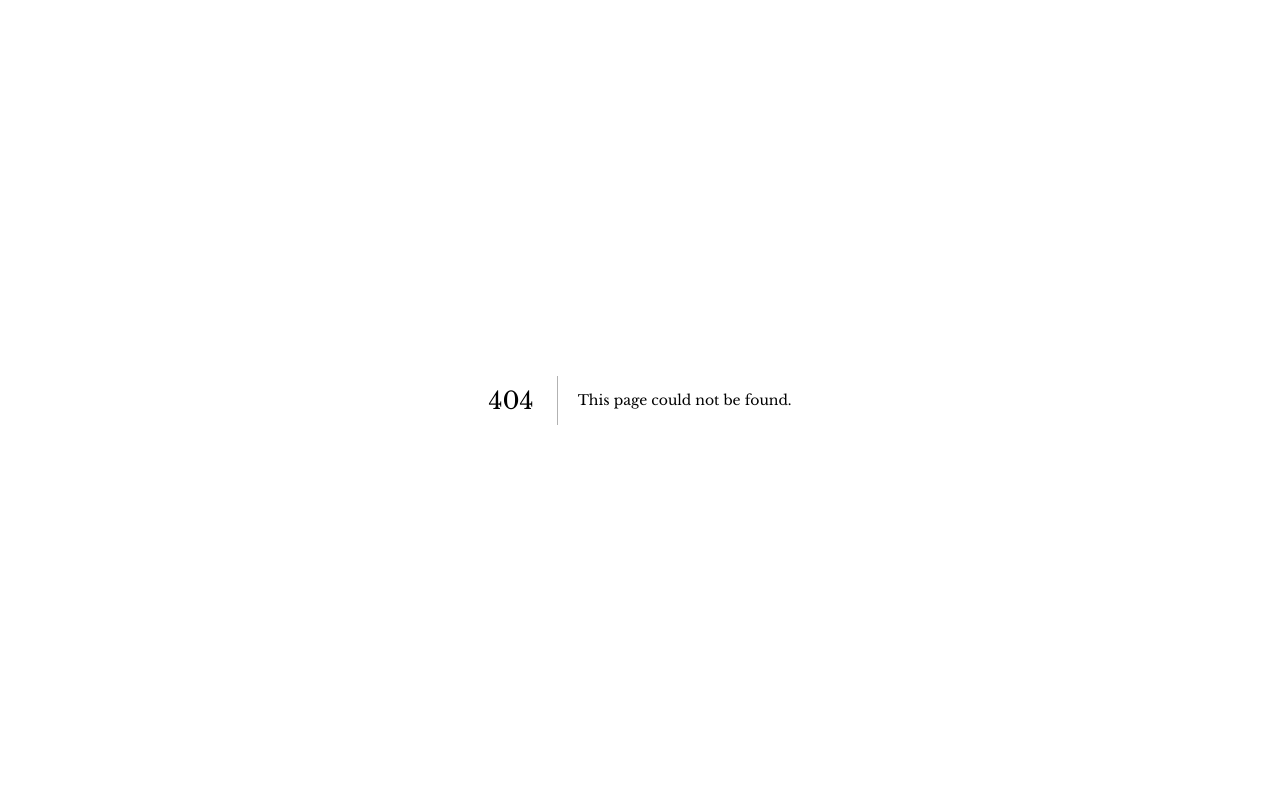
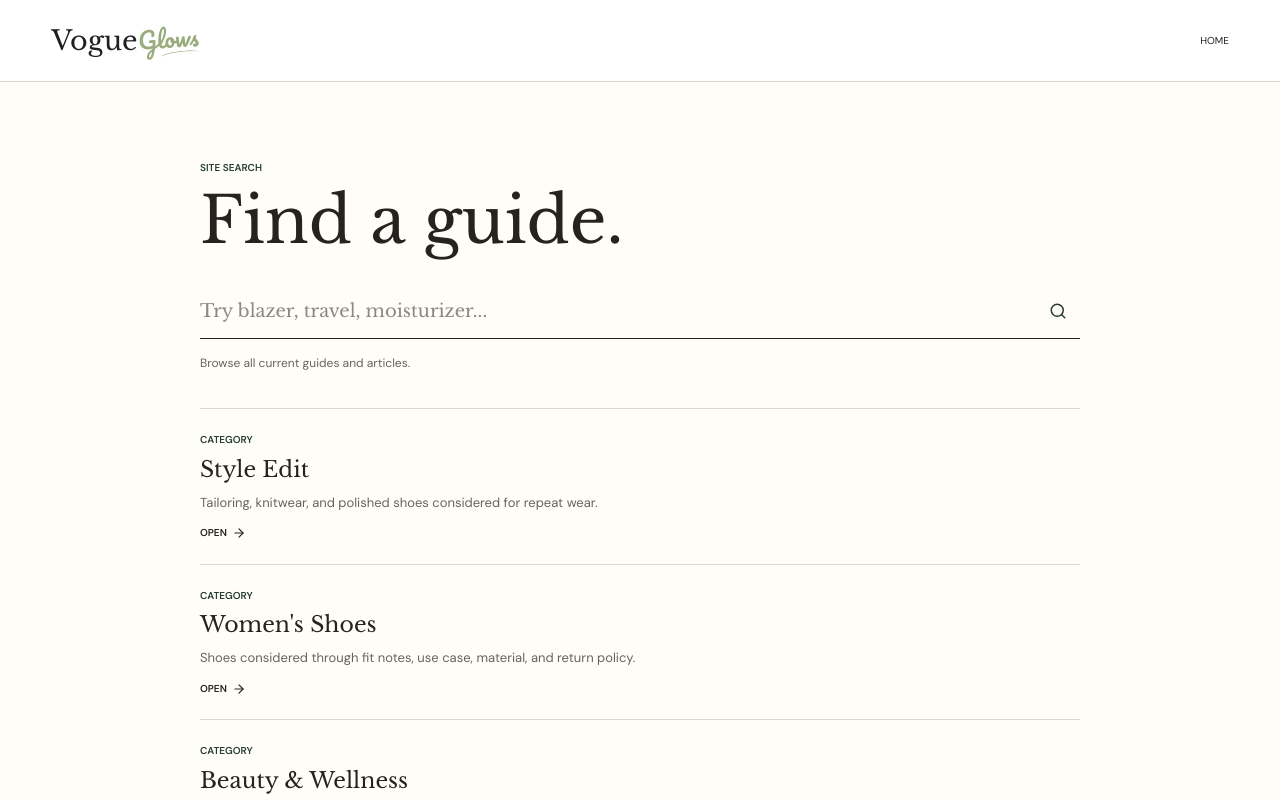
Before and after one commit to stevenzhao1203-netizen/vogueglows, a Next.js app: page /search in a window 1280 px wide. Before the commit this address had no page. Shown: the top 800 px of the page. Built offline with nearby package versions, Linux system fonts and the light colour scheme.

Commit message:
Add site search page

```diff
--- a/src/app/page.tsx
+++ b/src/app/page.tsx
@@ -5,7 +5,7 @@ import { BrandMark } from "@/components/brand-mark";
 export default function HomePage() {
   return <main>
     <div className="trend-bar">The considered edit for style and everyday life</div>
-    <header className="site-header"><BrandMark /><nav>{categories.map((category) => <a href={`/categories/${category.slug}`} key={category.slug}>{category.name}</a>)}</nav><a className="search" href="/journal" aria-label="Browse articles"><Search size={18} /></a></header>
+    <header className="site-header"><BrandMark /><nav>{categories.map((category) => <a href={`/categories/${category.slug}`} key={category.slug}>{category.name}</a>)}</nav><a className="search" href="/search" aria-label="Search VogueGlows"><Search size={18} /></a></header>
     <section className="home-hero"><div><p>Independent shopping guides</p><h1>Beautiful choices, with the useful details intact.</h1><span>VogueGlows covers style and everyday life with practical buying context before any merchant recommendation is published.</span><a href="#latest">Explore the edit <ArrowRight size={16} /></a></div><img src="/images/vg-hero-still-life.png" alt="Sunlit gallery still life with a black tote and ivory linen" /></section>
     <section className="category-rail"><div className="rail-title"><h2>Browse by category</h2><a href="#latest">See the latest <ArrowRight size={16} /></a></div><div className="category-grid">{categories.slice(0, 4).map((category) => <a href={`/categories/${category.slug}`} className="category-tile" key={category.slug}><img src={category.image} alt="" /><h3>{category.name}</h3><p>{category.description}</p></a>)}</div></section>
     <section className="product-section" id="latest"><div className="section-heading"><p>Buying guides</p><h2>Start with the details that decide the fit.</h2><span>These guides explain what to check before choosing a product. Merchant recommendations are added only after the listing, terms, and destination have been reviewed.</span></div><div className="product-grid product-grid-text">{products.slice(0, 4).map((product, index) => <article className="product-card" key={product.slug}><i>0{index + 1}</i><p>{categories.find((category) => category.slug === product.category)?.name}</p><h3><a href={`/products/${product.slug}`}>{product.name}</a></h3><span>{product.summary}</span><a className="text-link" href={`/products/${product.slug}`}>Open guide <ArrowRight size={15} /></a></article>)}</div></section>
--- /dev/null
+++ b/src/app/search/page.tsx
@@ -0,0 +1,65 @@
+import { ArrowRight, Search } from "lucide-react";
+import { articles, categories, products } from "@/data/catalog";
+import { BrandMark } from "@/components/brand-mark";
+
+type SearchPageProps = {
+  searchParams: Promise<{ q?: string }>;
+};
+
+type SearchResult = {
+  type: "Category" | "Buying guide" | "Journal";
+  title: string;
+  description: string;
+  href: string;
+  keywords: string;
+};
+
+const searchIndex: SearchResult[] = [
+  ...categories.map((category) => ({
+    type: "Category" as const,
+    title: category.name,
+    description: category.description,
+    href: `/categories/${category.slug}`,
+    keywords: `${category.name} ${category.description} ${category.tags.join(" ")}`
+  })),
+  ...products.map((product) => ({
+    type: "Buying guide" as const,
+    title: product.name,
+    description: product.summary,
+    href: `/products/${product.slug}`,
+    keywords: `${product.name} ${product.summary} ${product.forWho} ${product.alternatives.join(" ")}`
+  })),
+  ...articles.map((article) => ({
+    type: "Journal" as const,
+    title: article.title,
+    description: article.excerpt,
+    href: `/journal/${article.slug}`,
+    keywords: `${article.category} ${article.title} ${article.excerpt} ${article.sections.join(" ")}`
+  }))
+];
+
+export default async function SearchPage({ searchParams }: SearchPageProps) {
+  const query = (await searchParams).q?.trim() ?? "";
+  const normalizedQuery = query.toLocaleLowerCase();
+  const results = normalizedQuery
+    ? searchIndex.filter((item) => `${item.title} ${item.keywords}`.toLocaleLowerCase().includes(normalizedQuery))
+    : searchIndex;
+
+  return <main>
+    <header className="simple-header"><BrandMark /><a href="/">Home</a></header>
+    <section className="search-page">
+      <p>Site search</p>
+      <h1>Find a guide.</h1>
+      <form className="site-search-form" action="/search">
+        <label className="sr-only" htmlFor="site-search">Search VogueGlows</label>
+        <input id="site-search" name="q" type="search" defaultValue={query} placeholder="Try blazer, travel, moisturizer..." autoFocus />
+        <button type="submit" aria-label="Search"><Search size={18} /></button>
+      </form>
+      <span className="search-count">{query ? `${results.length} result${results.length === 1 ? "" : "s"} for “${query}”` : "Browse all current guides and articles."}</span>
+      <div className="search-results">
+        {results.map((result) => <a href={result.href} key={`${result.type}-${result.href}`}><p>{result.type}</p><h2>{result.title}</h2><span>{result.description}</span><b>Open <ArrowRight size={14} /></b></a>)}
+      </div>
+      {query && results.length === 0 && <div className="search-empty"><h2>No matching guide yet.</h2><span>Try a category name or a broader product type.</span></div>}
+    </section>
+  </main>;
+}
```
Also changed, not shown: src/app/globals.css.
